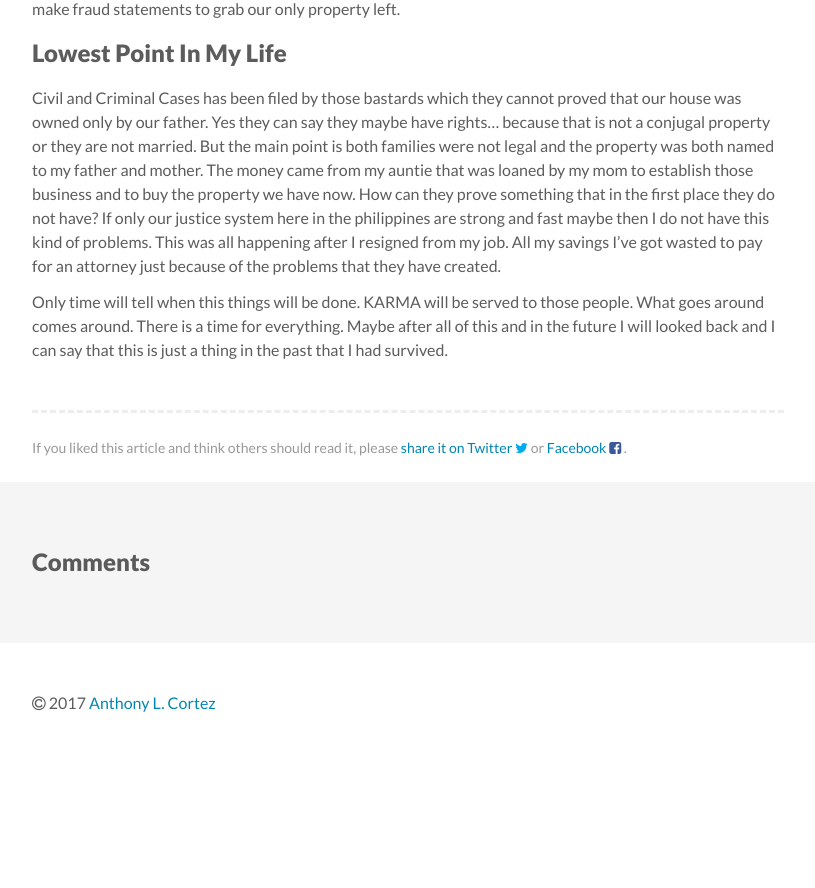
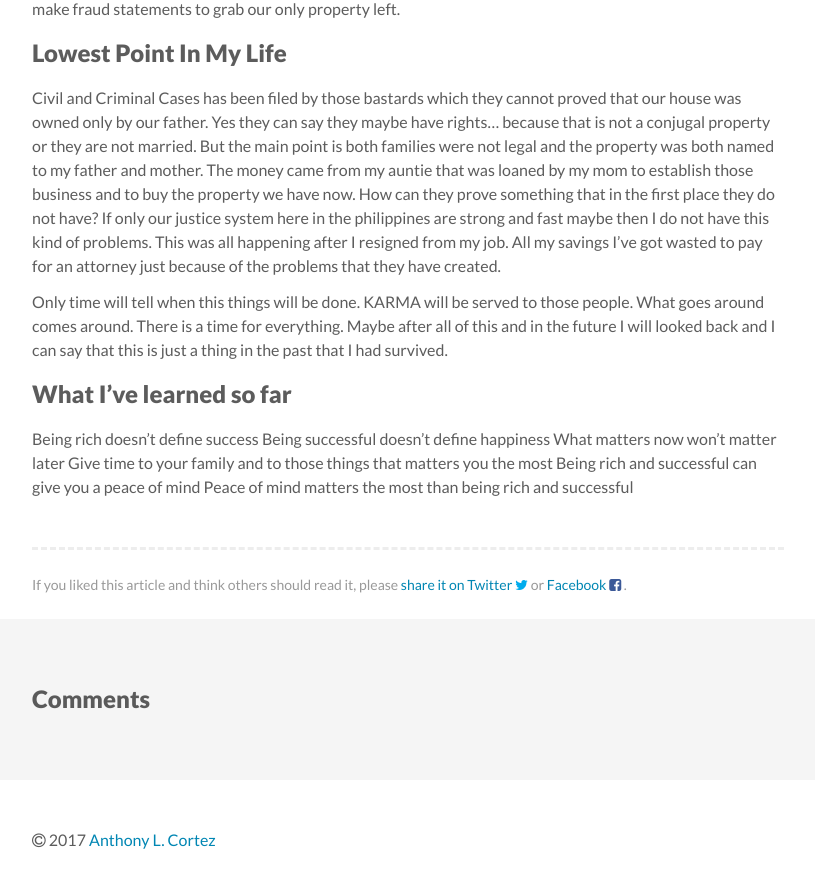
Before and after one commit to devtonysoft/blog, a Jekyll site: the page built from _posts/2017-08-03-Defining-success-and-happiness.md, in a window 1280 px wide and 900 px high, scrolled down 1527 px. Shown: the top 888 px of the window, without its empty margins (232-1047 px from the left). Built offline with Jekyll 4.4.1, drawn with Linux system fonts in a browser that asks for light colours; comment, search, counter and statistics services are not loaded; before the commit the page ends 2290 px from its top, so only the background shows below that.

Commit message:
Update Post 08-03-2017

```diff
--- a/_posts/2017-08-03-Defining-success-and-happiness.md
+++ b/_posts/2017-08-03-Defining-success-and-happiness.md
@@ -71,3 +71,13 @@ Civil and Criminal Cases has been filed by those bastards which they cannot prov
 
 Only time will tell when this things will be done. KARMA will be served to those people. What goes around comes around. There is a time for everything. Maybe after all of this and in the future I will looked back
 and I can say that this is just a thing in the past that I had survived.
+
+
+### What I've learned so far
+
+Being rich doesn't define success
+Being successful doesn't define happiness
+What matters now won't matter later
+Give time to your family and to those things that matters you the most
+Being rich and successful can give you a peace of mind
+Peace of mind matters the most than being rich and successful
```
